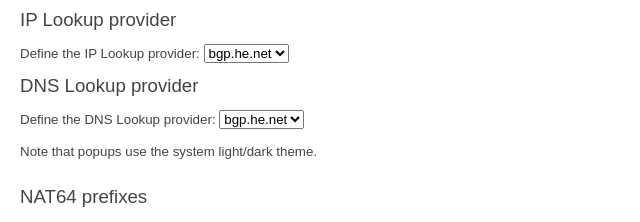
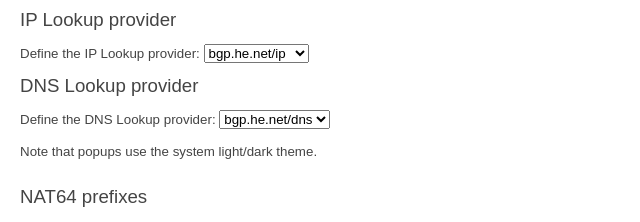
Before and after one commit to pmarks-net/ipvfoo, a browser extension: page src/options.html in a window 1280 px wide. Shown: the part 147-369 px from the top of the page, 0-640 px from the left. Drawn offline with Linux system fonts and the light colour scheme.

Commit message:
use config for options

```diff
--- a/src/background.js
+++ b/src/background.js
@@ -1154,7 +1154,7 @@ chrome.contextMenus?.onClicked.addListener((info, tab) => {
     // bgp.he.net doesn't support dotted IPv6 addresses.
     chrome.tabs.create({ url: `${ipProviderUrls[options["ipLookupProvider"]]}${reformatForNAT64(text, false)}` });
   } else if (DNS_CHARS.test(text)) {
-    chrome.tabs.create({ url: `${ipProviderUrls[options["dnsLookupProvider"]]}${text}` });
+    chrome.tabs.create({ url: `${dnsProviderUrls[options["dnsLookupProvider"]]}${text}` });
   } else {
     // Malformed selection; shake the popup content.
     const tabId = /#(\d+)$/.exec(info.pageUrl);
--- a/src/common.js
+++ b/src/common.js
@@ -172,14 +172,14 @@ const DEFAULT_OPTIONS = {
 };
 
 const ipProviderUrls = {
-  he: "https://bgp.he.net/ip/",
-  ipinfoio: "https://ipinfo.io/",
-  addrtools: "https://info.addr.tools/"
+  "he": "https://bgp.he.net/ip/",
+  "ipinfoio": "https://ipinfo.io/",
+  "addrtools": "https://info.addr.tools/"
 };
 
 const dnsProviderUrls = {
-  he: "https://bgp.he.net/dns/",
-  addrtools: "https://info.addr.tools/"
+  "he": "https://bgp.he.net/dns/",
+  "addrtools": "https://info.addr.tools/"
 };
 
 const NAT64_KEY = "nat64/";
--- a/src/options.html
+++ b/src/options.html
@@ -147,17 +147,12 @@ limitations under the License.
     <h1>IP Lookup provider</h1>
     Define the IP Lookup provider:
     <select name="ipLookupProvider" id="ipLookupProvider">
-      <option value="he">bgp.he.net</option>
-      <option value="ipinfoio">ipinfo.io</option>
-      <option value="addrtools">addr.tools</option>
     </select>
     <br>
 
     <h1>DNS Lookup provider</h1>
     Define the DNS Lookup provider:
     <select name="dnsLookupProvider" id="dnsLookupProvider">
-      <option value="he">bgp.he.net</option>
-      <option value="addrtools">addr.tools</option>
     </select>
     <br>
   </form>
--- a/src/options.js
+++ b/src/options.js
@@ -98,3 +98,29 @@ window.onload = async () => {
     });
   }
 }
+
+document.addEventListener("DOMContentLoaded", function() {
+  // IP Lookup Provider
+  const ipLookupSelect = document.getElementById("ipLookupProvider");
+  if (ipLookupSelect && typeof ipProviderUrls === "object") {
+    ipLookupSelect.innerHTML = "";
+    for (const [key, url] of Object.entries(ipProviderUrls)) {
+      const option = document.createElement("option");
+      option.value = key;
+      option.textContent = url.replace(/^https?:\/\//, '').replace(/\/$/, '');
+      ipLookupSelect.appendChild(option);
+    }
+  }
+
+  // DNS Lookup Provider
+  const dnsLookupSelect = document.getElementById("dnsLookupProvider");
+  if (dnsLookupSelect && typeof dnsProviderUrls === "object") {
+    dnsLookupSelect.innerHTML = "";
+    for (const [key, url] of Object.entries(dnsProviderUrls)) {
+      const option = document.createElement("option");
+      option.value = key;
+      option.textContent = url.replace(/^https?:\/\//, '').replace(/\/$/, '');
+      dnsLookupSelect.appendChild(option);
+    }
+  }
+});
```
